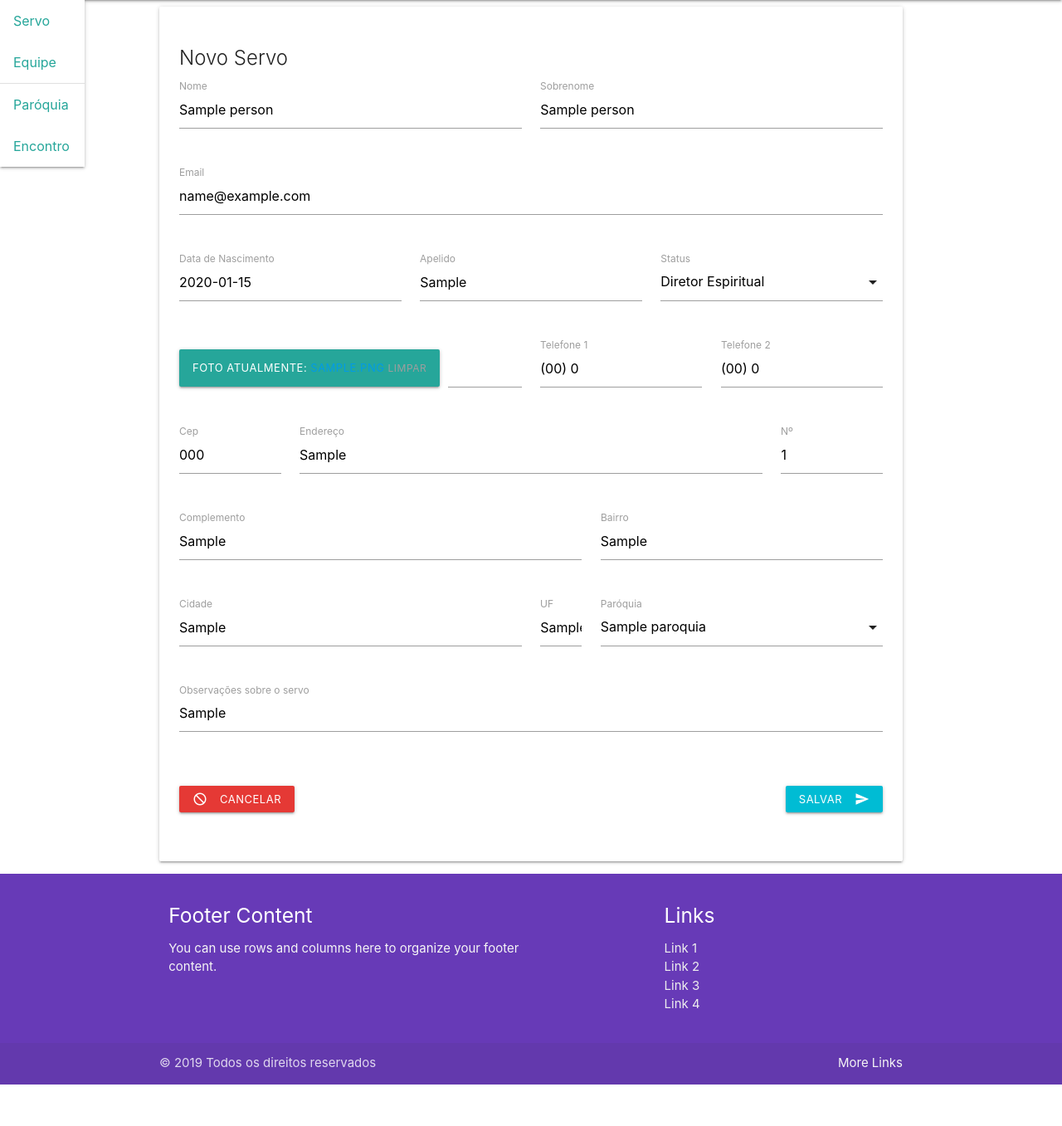
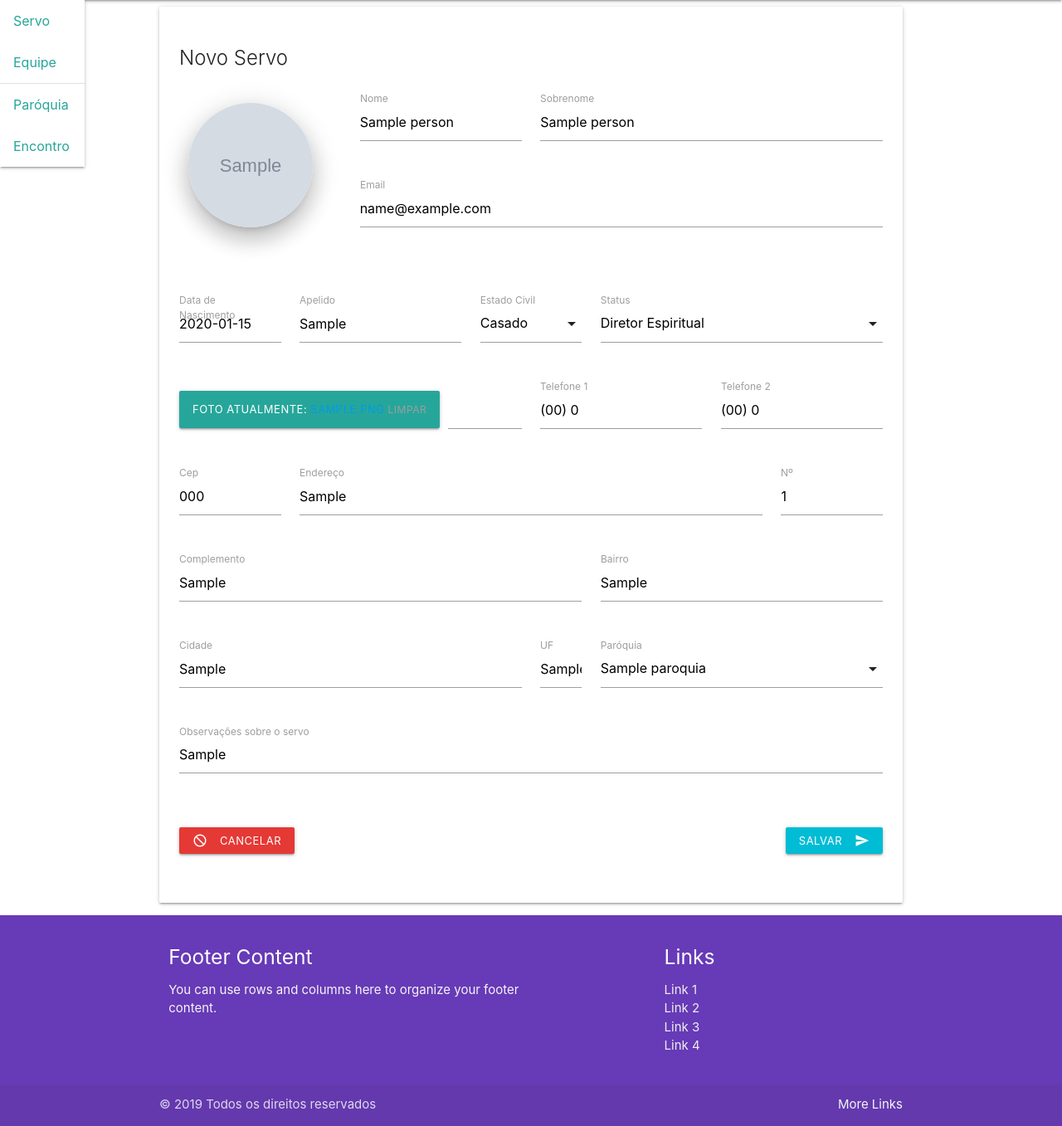
Before and after one commit to richarddev93/ejcweb, a Django app: page /atualizaservo/1/ in a window 1280 px wide. Shown: the part 64-1421 px from the top of the page at 83% size. Before the commit the page ends 1371 px from the top, so only its background shows below. Run offline with Django 3.2, Linux system fonts and the light colour scheme; a user stored in the database is signed in; tables that the repository leaves empty hold one stand-in row (values such as "Sample post"); grey boxes marked "Sample" are stand-in pictures.

Commit message:
Adicionado campo Estado Civil e avatar no form do servo

```diff
--- a/montagem/models.py
+++ b/montagem/models.py
@@ -12,6 +12,10 @@ class Person(models.Model):
         (u'convidado',u'Convidado'),
         (u'encontrista',u'Encontrista'),
     )
+    escolhas_estado_civil = (
+        (u'casado',u'Casado'),
+        (u'solteiro',u'Solteiro')
+     )
     nome = models.CharField(verbose_name = 'Nome', max_length=50)
     sobrenome=models.CharField(max_length=70)
     apelido=models.CharField(max_length=20,blank=True,null=True)
@@ -35,6 +39,7 @@ class Person(models.Model):
     status  = models.BooleanField(default=True,editable=False)
     obs = models.TextField(blank=True,null =True,max_length=200)
     idade = models.IntegerField(default=0,editable=False)
+    estado_civil =  models.CharField(max_length=8,choices=escolhas_estado_civil,blank=True,null=True)
 
     def get_fullname(self):
         if self.apelido!='':
--- a/templates/form_servo.html
+++ b/templates/form_servo.html
@@ -10,36 +10,58 @@ Novo Servo
       <h4 class="card-title">Novo Servo</h4>
       <form method = "Post"  enctype ="multipart/form-data" class="col s12">
         {% csrf_token %}
+
+
+          <div class="row">
+            <div class="input-field col m3 s12">
+              <div class="input-field col m12 s12">
+                <a class="mr-2" href="#">
+                  <img src={{form.instance.foto.url}} alt="users avatar" class="z-depth-4 circle" height="150" width="150">
+                </a>
+              </div>
+            </div>
+            <div class="input-field col m9 s12">
               <!--Primeira Linha-->
               <div class="row">
-            <div class="input-field col m6 s12 ">
+                <div class="input-field col m4 s12 ">
                   <label for="{{form.nome.id_for_label}}" >Nome</label>
                   {{form.nome}}
                 </div>
-            <div class="input-field col m6 s12">
+                <div class="input-field col m8 s12">
                   <label for="{{form.sobrenome.id_for_label}}">Sobrenome</label>
                   {{form.sobrenome}}
                 </div>
               </div>
+
               <!--Segunda Linha-->
               <div class="row">
-            <div class="input-field col s12">
+                <div class="input-field col m12 s12">
                   <label for="{{form.email.id_for_label}}">Email</label>
                   {{form.email}}
                 </div>
               </div>
+
+
+            </div>
+          </div>
+
         <!--Terceira Linha-->
           <div class="row">
-            <div class="input-field col m4 s12">
+            <div class="input-field col m2 s12">
               {{ form.dt_nasc.errors }}
               <label for="{{form.dt_nasc.id_for_label}}">Data de Nascimento</label>
               {{form.dt_nasc}}
             </div>
-            <div class="input-field col m4 s12">
+            <div class="input-field col m3 s12">
               <label for="{{form.apelido.id_for_label}}">Apelido</label>
               {{form.apelido}}
             </div>
-            <div class="input-field col m4 s12">
+            <div class="input-field col m2 s12">
+
+              {{form.estado_civil}}
+              <label for="{{form.estado_civil.id_for_label}}">Estado Civil</label>
+            </div>
+            <div class="input-field col m5 s12">
                 {{form.nivel}}
                 <label for="{{form.nivel.id_for_label}}">Status</label>
             </div>
```
Also changed, not shown: montagem/migrations/0031_person_estado_civil.py (added). Lines whose indentation alone changed are shown as unchanged.
